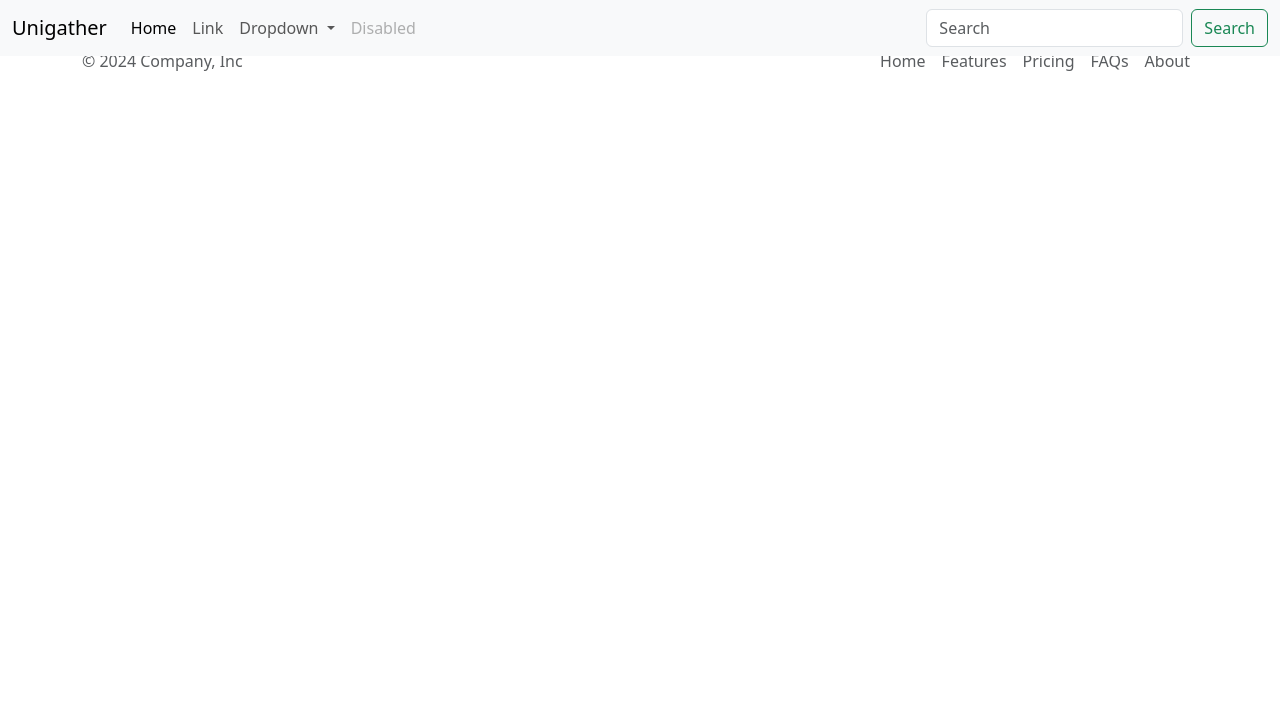
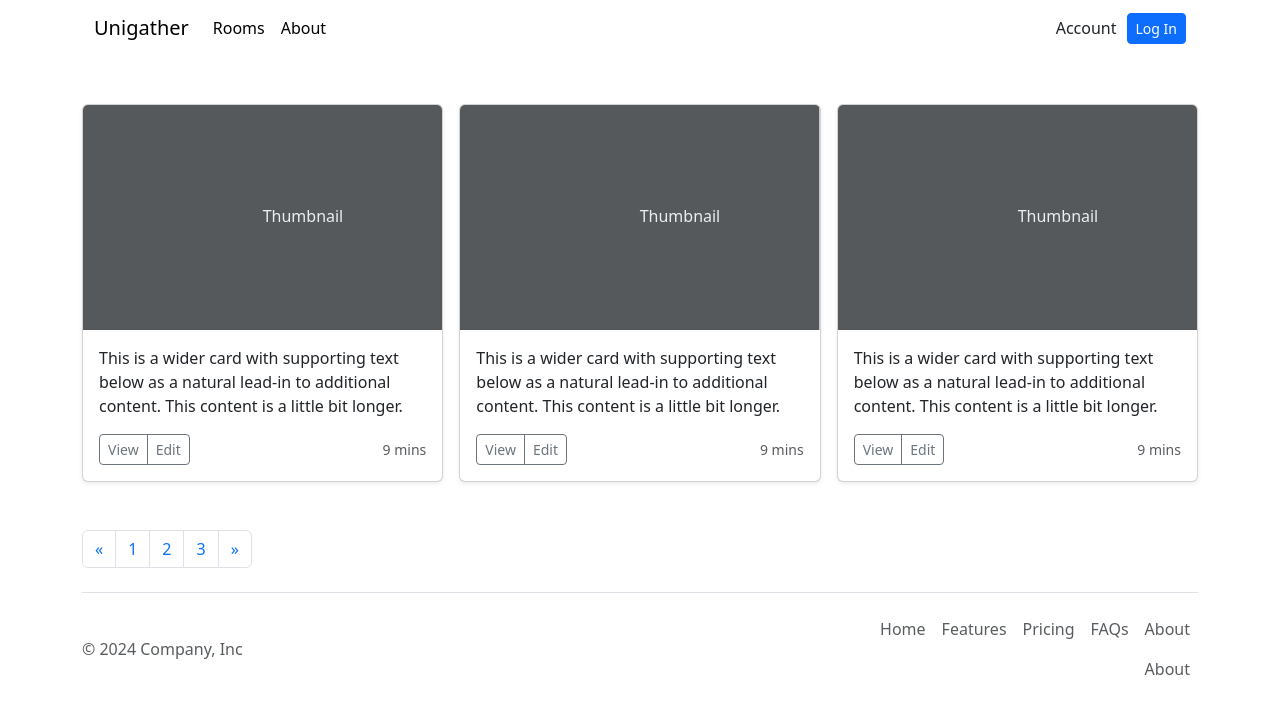
Before and after one commit to rudycaraballo/lab_scheduler, a Vue app in the folder lab-scheduler-frontend/: page /rooms in a window 1280 px wide. Shown: the top 714 px of the page. Built offline with nearby package versions, Linux system fonts and the light colour scheme.

Commit message:
medium active adjustments to the front end + added new routes

```diff
--- a/lab-scheduler-frontend/src/components/Footer.vue
+++ b/lab-scheduler-frontend/src/components/Footer.vue
@@ -13,10 +13,11 @@ let currYear = d.getFullYear();
     </a>
 
     <ul class="nav col-md-4 justify-content-end">
-      <li class="nav-item"><a href="#" class="nav-link px-2 text-body-secondary">Home</a></li>
+      <li class="nav-item"><RouterLink to="/" class="nav-link px-2 text-body-secondary">Home</RouterLink></li>
       <li class="nav-item"><a href="#" class="nav-link px-2 text-body-secondary">Features</a></li>
       <li class="nav-item"><a href="#" class="nav-link px-2 text-body-secondary">Pricing</a></li>
       <li class="nav-item"><a href="#" class="nav-link px-2 text-body-secondary">FAQs</a></li>
+      <li class="nav-item"><RouterLink to="/about" class="nav-link px-2 text-body-secondary">About</RouterLink></li>
       <li class="nav-item"><a href="#" class="nav-link px-2 text-body-secondary">About</a></li>
     </ul>
   </footer>
--- a/lab-scheduler-frontend/src/components/Hero.vue
+++ b/lab-scheduler-frontend/src/components/Hero.vue
@@ -2,19 +2,16 @@
 <script setup>
 import router from "../router";
 
-let goToLogin = () => router.push('/login')
-let goToBooking = () => router.push('/booking')
+let goToBooking = () => router.push('/rooms')
 </script>
 
 <template>
      <div class="px-4 py-5 my-4 text-center">
-    <!-- <img class="d-block mx-auto mb-4" src="/docs/5.3/assets/brand/bootstrap-logo.svg" alt="" width="72" height="57"> -->
     <h1 class="display-5 fw-bold text-body-emphasis">Booking with Ease</h1>
     <div class="col-lg-6 mx-auto">
       <p class="lead mb-4">Lorem ipsum dolor sit amet, consectetur adipiscing elit, sed do eiusmod tempor incididunt ut labore et dolore magna aliqua. Ut enim ad minim veniam, quis nostrud exercitation ullamco l.</p>
       <div class="d-grid gap-2 d-sm-flex justify-content-sm-center">
-        <button @click="goToLogin"  type="button" class="btn btn-primary btn-lg px-4 gap-3">Log In</button>
-        <button @click="goToBooking" type="button"  class="btn btn-outline-secondary btn-lg px-4">Booking</button>
+        <button @click="goToBooking" type="button"  class="btn btn-primary btn-lg px-4">Book a Room</button>
       </div>
     </div>
   </div>
--- /dev/null
+++ b/lab-scheduler-frontend/src/components/LgRoomCard.vue
@@ -0,0 +1,5 @@
+<template>
+    <div class="col">
+
+    </div>
+</template>
--- a/lab-scheduler-frontend/src/components/Navbar.vue
+++ b/lab-scheduler-frontend/src/components/Navbar.vue
@@ -7,21 +7,23 @@ let goHome = () => router.push("/")
 //DONT KNOW IF THE ABOVE WILL BE NEEDED, CHECK BACK WHEN AUTHORIZATION IS IMPLEMENTED
 
 <template>
-    <nav class="navbar navbar-expand-lg fixed-top bg-body-tertiary">
+  <div class="container">
+    <nav class="navbar navbar-expand-lg fixed-top">
       <div class="container-fluid">
-        <a class="navbar-brand" href="/">Unigather</a>
+        <RouterLink to="/" class="navbar-brand">Unigather</RouterLink>
         <button class="navbar-toggler" type="button" data-bs-toggle="collapse" data-bs-target="#navbarSupportedContent" aria-controls="navbarSupportedContent" aria-expanded="false" aria-label="Toggle navigation">
           <span class="navbar-toggler-icon"></span>
         </button>
         <div class="collapse navbar-collapse" id="navbarSupportedContent">
           <ul class="navbar-nav me-auto mb-2 mb-lg-0">
+            <!-- TODO: make an on hover action on each link to give and remove the actice class state -->
             <li class="nav-item">
-              <a class="nav-link active" aria-current="page" href="#">Home</a>
+              <RouterLink to="/rooms" class="nav-link active">Rooms</RouterLink>
             </li>
             <li class="nav-item">
-              <a class="nav-link" href="#">Link</a>
+              <RouterLink to="/about" class="nav-link active">About</RouterLink>
             </li>
-            <li class="nav-item dropdown">
+            <!-- <li class="nav-item dropdown">
               <a class="nav-link dropdown-toggle" href="#" role="button" data-bs-toggle="dropdown" aria-expanded="false">
                 Dropdown
               </a>
@@ -31,23 +33,25 @@ let goHome = () => router.push("/")
                 <li><hr class="dropdown-divider"></li>
                 <li><a class="dropdown-item" href="#">Something else here</a></li>
               </ul>
-            </li>
-            <li class="nav-item">
-              <a class="nav-link disabled" aria-disabled="true">Disabled</a>
-            </li>
+            </li> -->
+
           </ul>
-          <form class="d-flex" role="search">
-            <input class="form-control me-2" type="search" placeholder="Search" aria-label="Search">
-            <button class="btn btn-outline-success" type="submit">Search</button>
-          </form>
+          <RouterLink to="/account" class="nav-link active">Account</RouterLink>
+          <button id="lg-i-btn" class="btn btn-primary btn-sm" type="submit"><RouterLink to="/login" class="nav-link active">Log In</RouterLink></button>
         </div>
       </div>
     </nav>
+  </div>
 </template>
 
 <style scoped>
+#lg-i-btn {
+
+  margin-left: 10px;
+}
 .fixed-top {
-position: fixed;
+position: sticky;
 }
 
+
 </style>
--- /dev/null
+++ b/lab-scheduler-frontend/src/components/Pagination.vue
@@ -0,0 +1,19 @@
+<template>
+    <nav class="">
+  <ul class="pagination">
+    <li class="page-item">
+      <a class="page-link" href="#" aria-label="Previous">
+        <span aria-hidden="true">&laquo;</span>
+      </a>
+    </li>
+    <li class="page-item"><a class="page-link" href="#">1</a></li>
+    <li class="page-item"><a class="page-link" href="#">2</a></li>
+    <li class="page-item"><a class="page-link" href="#">3</a></li>
+    <li class="page-item">
+      <a class="page-link" href="#" aria-label="Next">
+        <span aria-hidden="true">&raquo;</span>
+      </a>
+    </li>
+  </ul>
+</nav>
+</template>
--- a/lab-scheduler-frontend/src/router/index.js
+++ b/lab-scheduler-frontend/src/router/index.js
@@ -6,6 +6,9 @@ import LogIn from "../views/LogIn.vue";
 import Booking from "../views/Booking.vue";
 import Account from "../views/Account.vue";
 import Test from "../views/Test.vue";
+import About from "../views/About.vue";
+import Rooms from "../views/Rooms.vue";
+// import Rooms from "../views/Rooms.vue";
 
 const routes = [
   { path: "/", name: "home", component: Home },
@@ -13,6 +16,8 @@ const routes = [
   { path: "/account", name: "account", component: Account },
   { path: "/booking", name: "booking", component: Booking },
   { path: "/test", name: "test", component: Test },
+  { path: "/about", name: "about", component: About },
+  { path: "/rooms", name: "rooms", component: Rooms },
 ];
 
 const router = createRouter({
--- /dev/null
+++ b/lab-scheduler-frontend/src/views/About.vue
@@ -0,0 +1,6 @@
+<template>
+    <div class="container">
+        <h1>This will be the about us page to highlight our team members</h1>
+
+    </div>
+</template>
--- a/lab-scheduler-frontend/src/views/Home.vue
+++ b/lab-scheduler-frontend/src/views/Home.vue
@@ -44,6 +44,7 @@ defineProps({
 <style scoped>
 .hero-section {
   height: 75vh !important;
+  margin-top: 70px;
 }
 
 .rm-section {
--- a/lab-scheduler-frontend/src/views/LogIn.vue
+++ b/lab-scheduler-frontend/src/views/LogIn.vue
@@ -18,8 +18,8 @@
         Remember me
       </label>
     </div>
-    <button class="btn btn-primary w-100 py-2" type="submit">Sign in</button>
-    <p class="mt-5 mb-3 text-body-secondary">&copy; 2017–2024</p>
+    <button class="btn btn-primary w-100 py-2" type="submit"><RouterLink to="/account" class="nav-link active">Log In</RouterLink></button>
+    <p class="mt-5 mb-3 text-body-secondary">&copy; 2024</p>
   </form>
 </main>
 </template>
--- /dev/null
+++ b/lab-scheduler-frontend/src/views/Rooms.vue
@@ -0,0 +1,21 @@
+<script setup>
+import RoomCard from "../components/RoomHomeCard.vue";
+import Pagination from "@/components/Pagination.vue";
+</script>
+<template>
+
+    <div class="album py-5 ">
+    <div class="container">
+      <div class="row row-cols-1 row-cols-sm-2 row-cols-md-3 g-3">
+        <RoomCard />
+        <RoomCard />
+        <RoomCard />
+      </div>
+    </div>
+  </div>
+
+  <div class="container">
+    <Pagination />
+  </div>
+
+</template>
```
Also changed, not shown: 1 other file (tests, documents, lock files or other folders).
